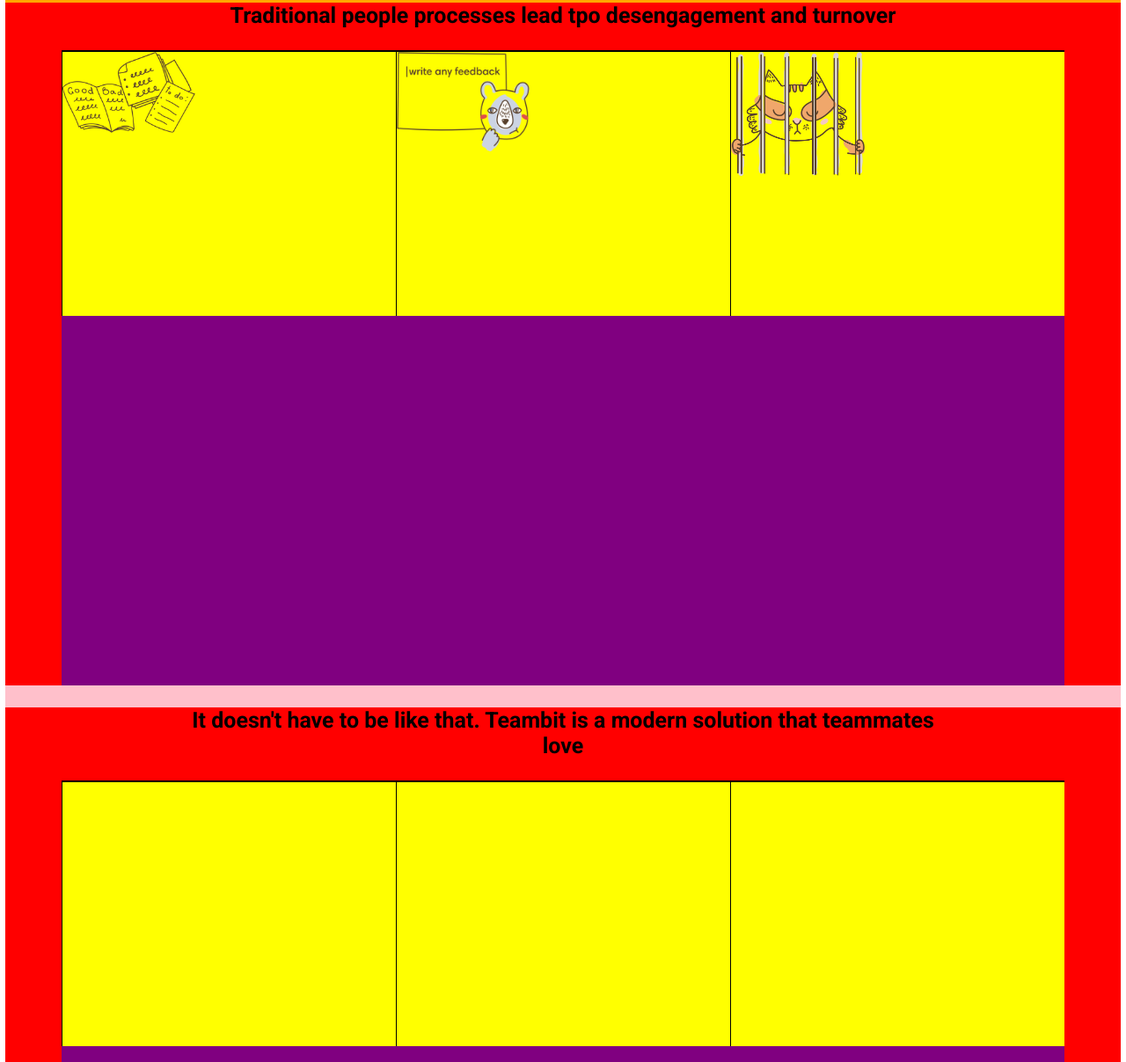
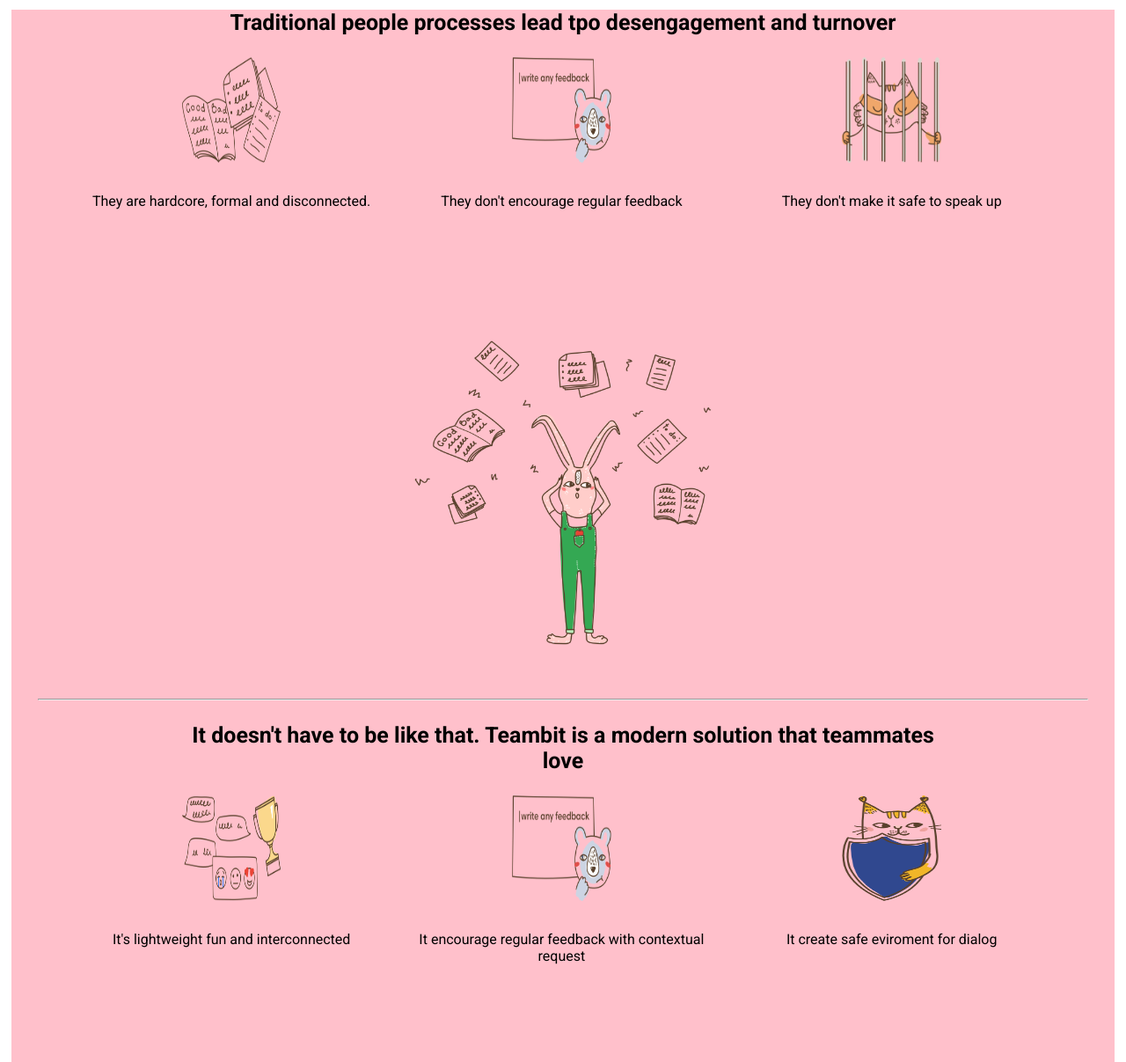
Before and after one commit to Leonardo-Fabbri/node-sass-teambit, a website: page index.html in a window 1280 px wide. Shown: the part 631-1838 px from the top of the page at 88% size. Drawn offline with Linux system fonts and the light colour scheme.

Commit message:
modifiche

```diff
--- a/index.html
+++ b/index.html
@@ -70,46 +70,53 @@
                 <div class="pictures-places col-lg-12">
                     <div class="col-lg-3">
                         <img src="./img/hardcore.png" alt="">
-                        <p></p>
+                        <p>They are hardcore, formal and disconnected.</p>
                     </div>
                     <div class="col-lg-3">
                         <img src="./img/nofeedback.png" alt="">
-                        <p></p>
+                        <p>They don't encourage regular feedback</p>
 
                     </div>
                     <div class="col-lg-3">
                         <img src="./img/notsafe.png" alt="">
-                        <p></p>
+                        <p>They don't make it safe to speak up</p>
 
                     </div>
 
+                    <img class="before-after" src="./img/before.png" alt="">
 
                 </div>
+
             </div>
+            <hr class="seconda-linea">
 
             <div class="PinkSection col-lg-12">
                 <h3>It doesn't have to be like that. Teambit is a modern solution that teammates <br> love</h3>
                 <div class="pictures-places col-lg-12">
                     <div class="col-lg-3">
-                        <img src="" alt="">
-                        <p></p>
+                        <img src="./img/lightweight.png" alt="">
+                        <p>It's lightweight fun and interconnected</p>
 
 
                     </div>
                     <div class="col-lg-3">
-                        <img src="" alt="">
-                        <p></p>
+                        <img  src="./img/nofeedback.png" alt="">
+                        <p>It encourage regular feedback with contextual request</p>
 
 
                     </div>
                     <div class="col-lg-3">
-                        <img src="" alt="">
-                        <p></p>
+                        <img  class="last-child" src="./img/safe.png" alt="">
+                        <p>It create safe eviroment for dialog</p>
 
 
                     </div>
 
+                    <img class="before-after" src="./img/after.png" alt="">
+
+
                 </div>
+
             </div>
 
         </section>
--- a/src/partials/_common.scss
+++ b/src/partials/_common.scss
@@ -17,8 +17,8 @@
     width: 33.24%;
     float: left;
     height: 300px;
-    background-color: yellow;
-    border-left: 1px solid black;
+    // background-color: yellow;
+    // border-left: 1px solid black;
 }
 
 h2 {
--- a/src/partials/_header.scss
+++ b/src/partials/_header.scss
@@ -41,7 +41,3 @@
         margin-bottom: 2px;
     }
 }
-hr {
-    width: 99%;
-    margin: 0 auto;
-}
--- a/src/partials/_main.scss
+++ b/src/partials/_main.scss
@@ -1,8 +1,9 @@
 main {
-    width: 99%;
-    height: 300vh;
+    width: 98%;
+    height: 500vh;
     margin: 0 auto;
-    background-color:orange;
+    // background-color:orange;
+
 }
 .one {
     width: 100%;
@@ -18,26 +19,49 @@
     width: 100%;
 }
 .two {
-    height: 200vh;
+    // height: 200vh;
     background-color: pink;
     .PinkSection {
         margin: 0 auto;
         // height: 100vh;
-        background-color: red;
+        // background-color: red;
         h3 {
             text-align: center;
         }
         .pictures-places {
             width: 90%;
             margin: 0 auto;
-            height: 90vh;
-            background-color: purple;
-            border-top: 2px solid black;
+            // background-color: purple;
+            // border-top: 2px solid black;
             .col-lg-3 img {
-                width: 40%;
+                width: 30%;
+                height: 40%;
+                margin-left: 35%;
+            }
+            .last-child {
+                width: 20%;
+                height: 50%;
+            }
+            .col-lg-3 p {
                 text-align: center;
+                margin-top: 30px;
             }
+
+
         }
 
+        .before-after {
+            width: 30%;
+            margin-left: 35%;
+            margin-top: 2%;
+            margin-bottom: 5%;
+
+        }
+
+
+    }
+    .seconda-linea {
+        width: 95%;
+        margin: 0 auto;
     }
 }
--- a/src/partials/_variables.scss
+++ b/src/partials/_variables.scss
@@ -5,3 +5,4 @@
 $altezza-header: 7vh;
 $border-radius: 4px;
 $font-size: 40px;
+$hr: hr;
```
Also changed, not shown: css/app.css.
